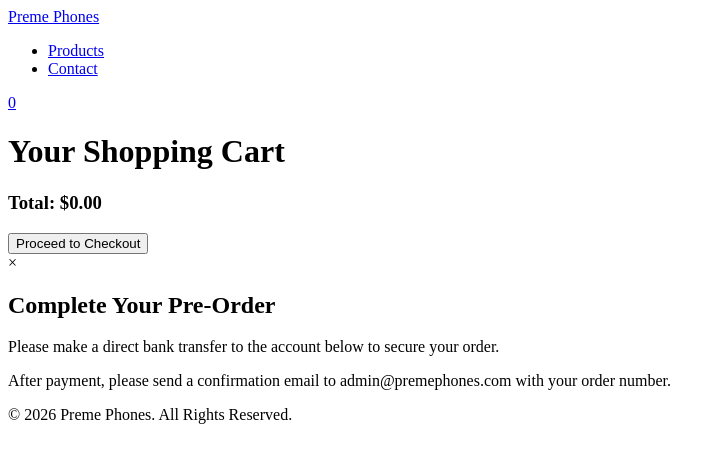
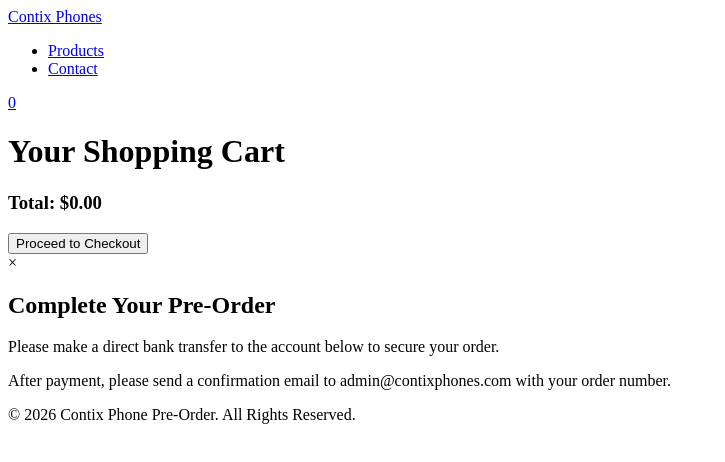
Before and after one commit to amehdelkadhanane-ship-it/Mobi-investment, a plain HTML site: page cart.html in a window 1280 px wide. Shown: the whole page, without its empty margins (0-725 px from the left). Drawn offline with Linux system fonts and the light colour scheme; a script that the page names is missing.

Commit message:
Update cart.html

```diff
--- a/cart.html
+++ b/cart.html
@@ -3,7 +3,7 @@
 <head>
     <meta charset="UTF-8">
     <meta name="viewport" content="width=device-width, initial-scale=1.0">
-    <title>Your Cart - Preme Phones</title>
+    <title>Your Cart - Contix Phone Pre-Order</title>
     <link rel="stylesheet" href="style.css">
     <link rel="preconnect" href="https://fonts.googleapis.com">
     <link rel="preconnect" href="https://fonts.gstatic.com" crossorigin>
@@ -12,7 +12,7 @@
 <body>
     <header class="main-header">
         <div class="container">
-            <a href="index.html" class="logo">Preme Phones</a>
+            <a href="index.html" class="logo">Contix Phones</a>
             <nav>
                 <ul>
                     <li><a href="index.html#products">Products</a></li>
@@ -47,13 +47,13 @@
             <div id="bank-details" class="bank-details">
                 <!-- Bank details will be loaded here -->
             </div>
-            <p class="payment-note">After payment, please send a confirmation email to admin@premephones.com with your order number.</p>
+            <p class="payment-note">After payment, please send a confirmation email to admin@contixphones.com with your order number.</p>
         </div>
     </div>
 
     <footer class="main-footer">
         <div class="container">
-            <p>&copy; 2026 Preme Phones. All Rights Reserved.</p>
+            <p>&copy; 2026 Contix Phone Pre-Order. All Rights Reserved.</p>
         </div>
     </footer>
 
```
